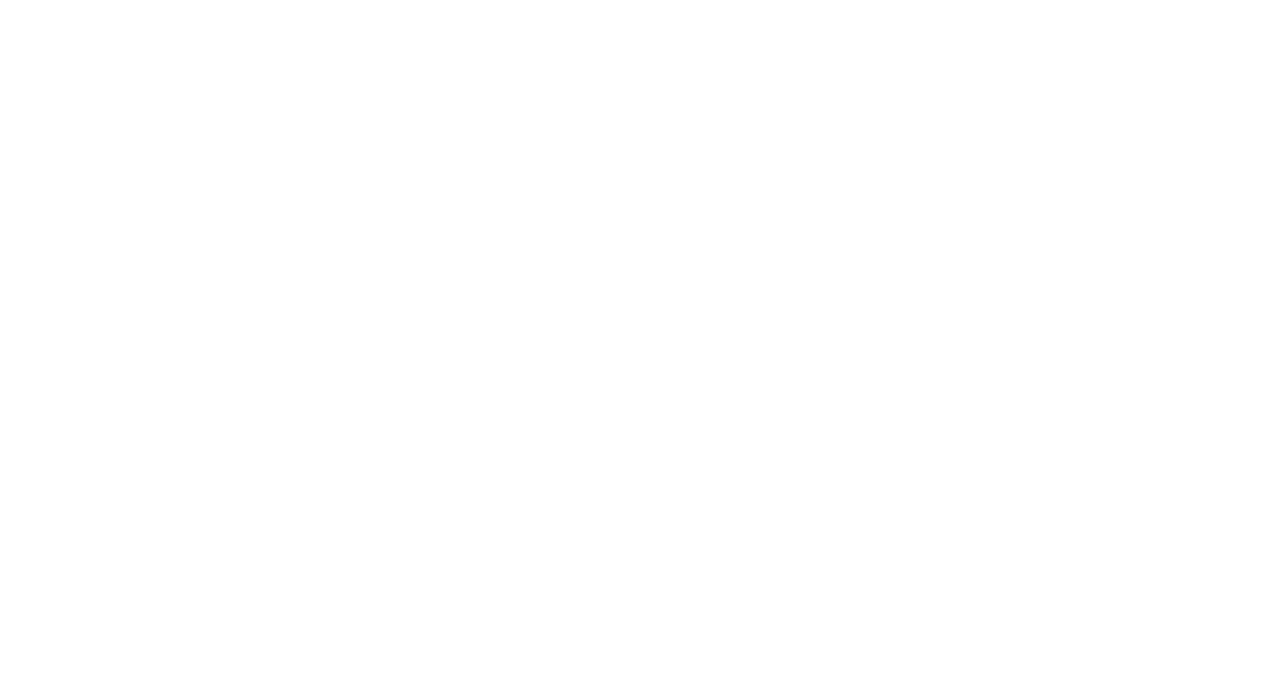
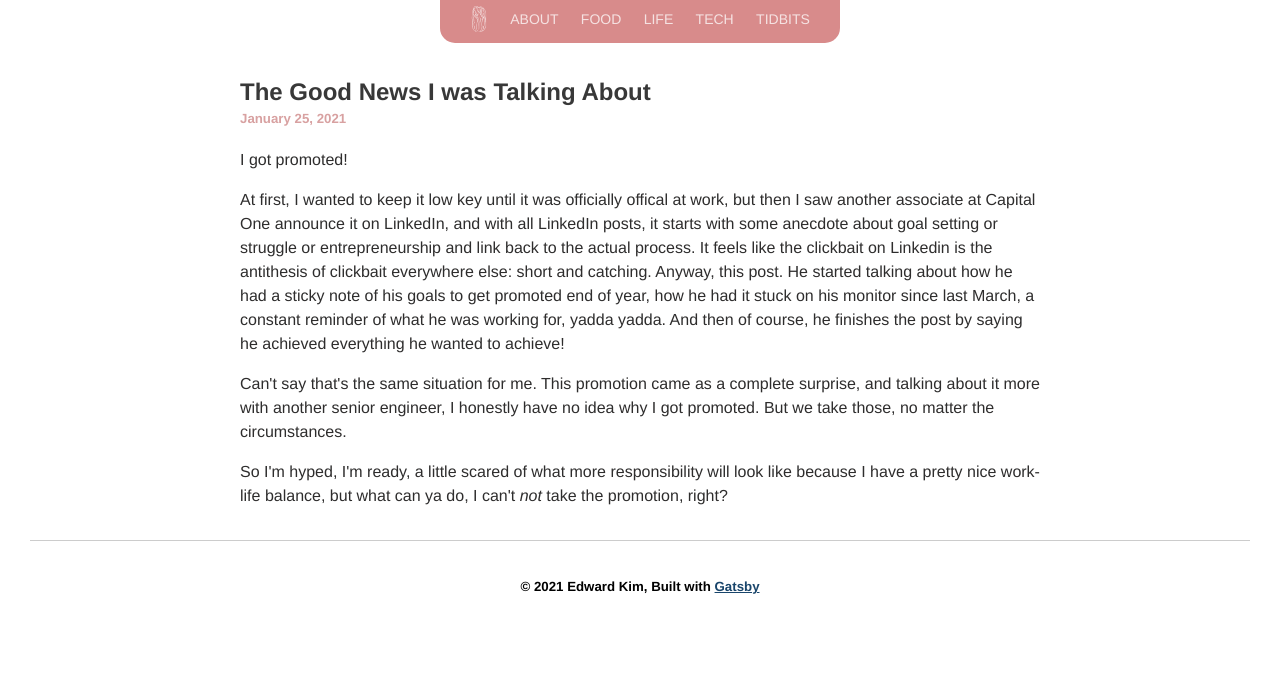
Before and after one commit to edward1kim/edward1kim.github.io, a Gatsby site: page /life/2021-01-25-the-good-news-i-was-talking-about in a window 1280 px wide. Before the commit this address had no page. Built offline with nearby package versions, Linux system fonts and the light colour scheme; Gatsby itself is replaced by a stand-in of ours.

Commit message:
add logo and new post

```diff
--- a/gatsby-config.js
+++ b/gatsby-config.js
@@ -2,10 +2,6 @@ module.exports = {
   siteMetadata: {
     title: `Edward Kim`,
     menuLinks:[
-      {
-         name:'HOME',
-         link:'/'
-      },
       {
          name:'ABOUT',
          link:'/about/'
@@ -32,6 +28,7 @@ module.exports = {
   plugins: [
     `gatsby-plugin-react-helmet`,
     `gatsby-plugin-sharp`,
+    `gatsby-transformer-sharp`,
     {
       resolve: `gatsby-transformer-remark`,
       options: {
--- a/package.json
+++ b/package.json
@@ -11,10 +11,12 @@
     "start": "npm run develop",
     "serve": "gatsby serve",
     "clean": "gatsby clean",
-    "test": "echo \"Write tests! -> https://gatsby.dev/unit-testing\" && exit 1"
+    "test": "echo \"Write tests! -> https://gatsby.dev/unit-testing\" && exit 1",
+    "create": "chmod +x create-page.sh && ./create-page.sh"
   },
   "dependencies": {
     "gatsby": "^2.26.1",
+    "gatsby-image": "^2.10.0",
     "gatsby-plugin-react-helmet": "^3.9.0",
     "gatsby-plugin-sharp": "^2.13.1",
     "gatsby-remark-external-links": "^0.0.4",
@@ -22,6 +24,7 @@
     "gatsby-remark-prismjs": "^3.12.0",
     "gatsby-source-filesystem": "^2.10.0",
     "gatsby-transformer-remark": "^2.15.0",
+    "gatsby-transformer-sharp": "^2.11.0",
     "gh-pages": "^3.1.0",
     "prismjs": "^1.23.0",
     "react": "^16.12.0",
--- a/src/components/header.js
+++ b/src/components/header.js
@@ -1,21 +1,27 @@
+import React from "react"
 import { Link } from "gatsby"
-import React from "react"
+import Logo from "./logo"
 
-const Header = ({ siteTitle, menuLinks }) => (
+const Header = ({ siteTitle, menuLinks }) => {
+
+
+  return (
     <header>
       <nav>
-      <ul className="navbar">
+        <div className="navbar">
+          <Logo />
           {menuLinks.map(link => (
             <Link to={link.link}>
-            <li className='navbarLink' key={link.name}>
+              <div className='navbarLink' key={link.name}>
                 {link.name}
-            </li>
+              </div>
             </Link>
           ))}
-      </ul>
+        </div>
       </nav>
     </header>
   )
+}
 
 Header.defaultProps = {
   siteTitle: ``,
--- /dev/null
+++ b/src/components/logo.js
@@ -0,0 +1,24 @@
+import React from "react"
+import Img from "gatsby-image"
+import { Link, useStaticQuery, graphql } from "gatsby"
+
+const Logo = () => {
+  const data = useStaticQuery(graphql`
+    query {
+      file(relativePath: { eq: "napa-white.png" }) {
+        childImageSharp {
+          fluid(maxWidth: 50) {
+            ...GatsbyImageSharpFluid
+          }
+        }
+      }
+    }
+  `)
+  return (
+    <Link to="/" className='logoWrapper'>
+      <Img classname='logo' fluid={data.file.childImageSharp.fluid} alt="logo" />
+    </Link>
+  )
+}
+
+export default Logo
--- /dev/null
+++ b/src/pages/life/2021-01-25-the-good-news-i-was-talking-about.md
@@ -0,0 +1,13 @@
+---
+title: The Good News I was Talking About
+date: 2021-01-25
+category: life
+---
+
+I got promoted!
+
+At first, I wanted to keep it low key until it was officially offical at work, but then I saw another associate at Capital One announce it on LinkedIn, and with all LinkedIn posts, it starts with some anecdote about goal setting or struggle or entrepreneurship and link back to the actual process. It feels like the clickbait on Linkedin is the antithesis of clickbait everywhere else: short and catching. Anyway, this post. He started talking about how he had a sticky note of his goals to get promoted end of year, how he had it stuck on his monitor since last March, a constant reminder of what he was working for, yadda yadda. And then of course, he finishes the post by saying he achieved everything he wanted to achieve!
+
+Can't say that's the same situation for me. This promotion came as a complete surprise, and talking about it more with another senior engineer, I honestly have no idea why I got promoted. But we take those, no matter the circumstances.
+
+So I'm hyped, I'm ready, a little scared of what more responsibility will look like because I have a pretty nice work-life balance, but what can ya do, I can't *not* take the promotion, right?
--- a/src/styles/global.css
+++ b/src/styles/global.css
@@ -4,6 +4,7 @@ html {
 
 body {
     margin: 0 auto;
+    padding: 0px 30px;
     font-family: "Proxima Nova", "Helvetica Neue", Helvetica, Arial, sans-serif;
 }
 
@@ -12,7 +13,6 @@ img {
     max-width: 700px;
     margin-left: auto;
     margin-right: auto;
-    padding: 10px 0px;
 }
 
 a {
@@ -21,7 +21,7 @@ a {
 
 header {
     background: rgb(216, 139, 139);
-    min-height: 40px;
+    min-height: 43px;
     max-width: 400px;
     margin: 0 auto;
     border-radius: 0px 0px 15px 15px;
@@ -34,6 +34,16 @@ footer {
     min-height: 100px;
     border-top: 1px solid #ccc;
     text-align: center;
+}
+
+.logoWrapper {
+    margin: auto 5px;
+    flex: 0 1 30px;
+    opacity: 0.9;
+}
+
+.logoWrapper:hover {
+    opacity: 1;
 }
 
 .navbar {
@@ -97,3 +107,14 @@ footer {
     margin-bottom: 5px;
     color: rgb(56, 56, 56);
 }
+
+
+@media only screen and (max-width: 800px) {
+    html {
+        font-size: calc(14px + 4 * ((100vw - 320px) / 960));
+    }
+
+    .navbar {
+        font-size: 10px;
+    }
+}
```
Also changed, not shown: static/images/napa-black.png (added), static/images/napa-white.png (added), 2 other files. Lines whose indentation alone changed are shown as unchanged.
